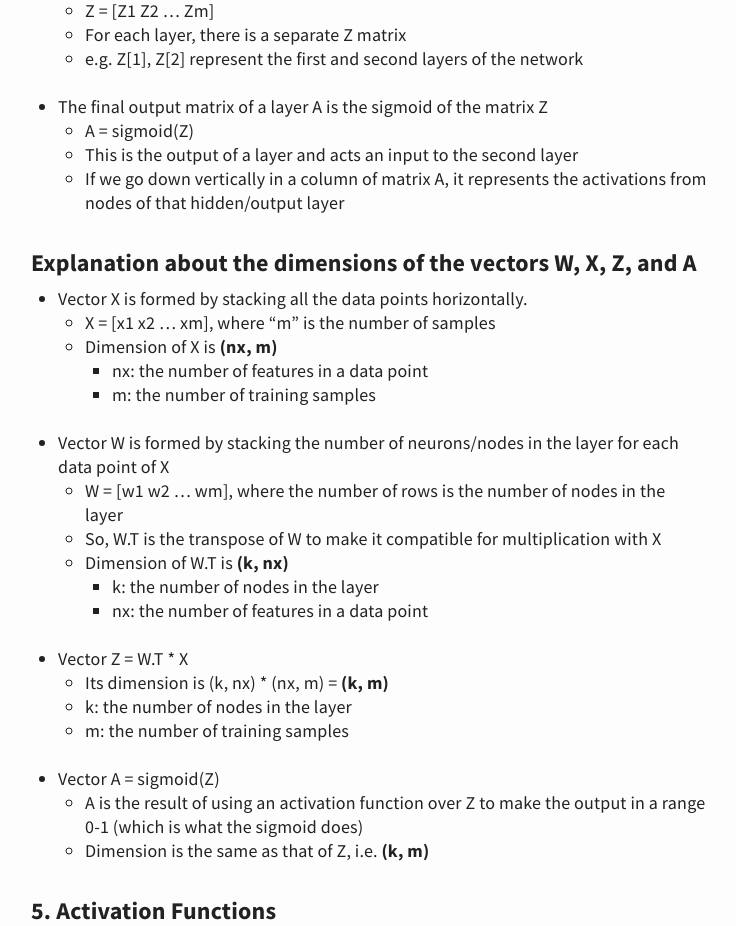
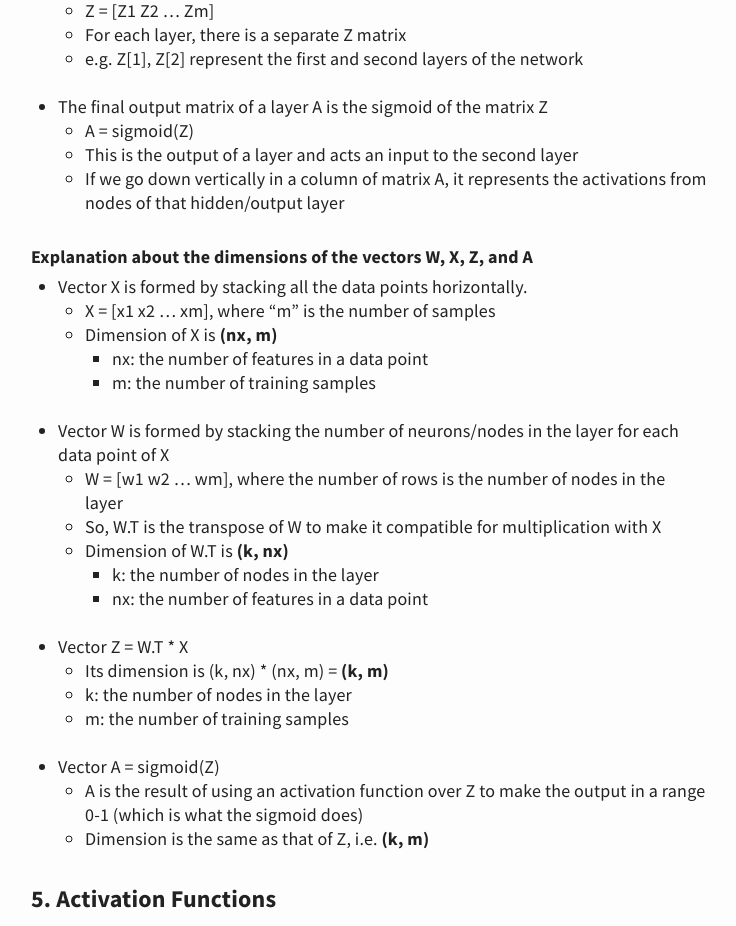
Before and after one commit to asheeshcric/blog, a Jekyll site: the page built from _posts/2019-04-17-implementation-neural-network.md, in a window 1280 px wide. Shown: the part 3504-4430 px from the top of the page, without its empty margins (271-1007 px from the left). Built offline with Jekyll 4.4.1, drawn with Linux system fonts in a browser that asks for light colours; comment, search, counter and statistics services are not loaded.

Commit message:
Change base typography for headers size and height

```diff
--- a/_sass/typography.scss
+++ b/_sass/typography.scss
@@ -70,9 +70,21 @@ h2 {
 	padding: 0.66667em 0 0 0; /* 12px/36px * 2, pnly top (Use padding instead of margin to maintain proximity with paragraph) */
 }
 
-h3, h4, h5, h6 {
+h3 {
 	font-size: 1.3334em; /* 24px/18px */
 	line-height: 1em; /* 24px/24px */
+	padding: 0.5em 0; /* 12px/24px * 2 (Use padding instead of margin to maintain proximity with paragraph) */
+}
+
+h4 {
+	font-size: 1em; /* 24px/18px */
+	line-height: 1em; /* 24px/24px */
+	padding: 0.5em 0; /* 12px/24px * 2 (Use padding instead of margin to maintain proximity with paragraph) */
+}
+
+h5, h6 {
+	font-size: 0.75em; /* 24px/18px */
+	line-height: 0.75em; /* 24px/24px */
 	padding: 0.5em 0; /* 12px/24px * 2 (Use padding instead of margin to maintain proximity with paragraph) */
 }
 
```
Also changed, not shown: _posts/2019-07-16-optimization-algorithms-in-deep-learning.md (+4 -2 lines).
